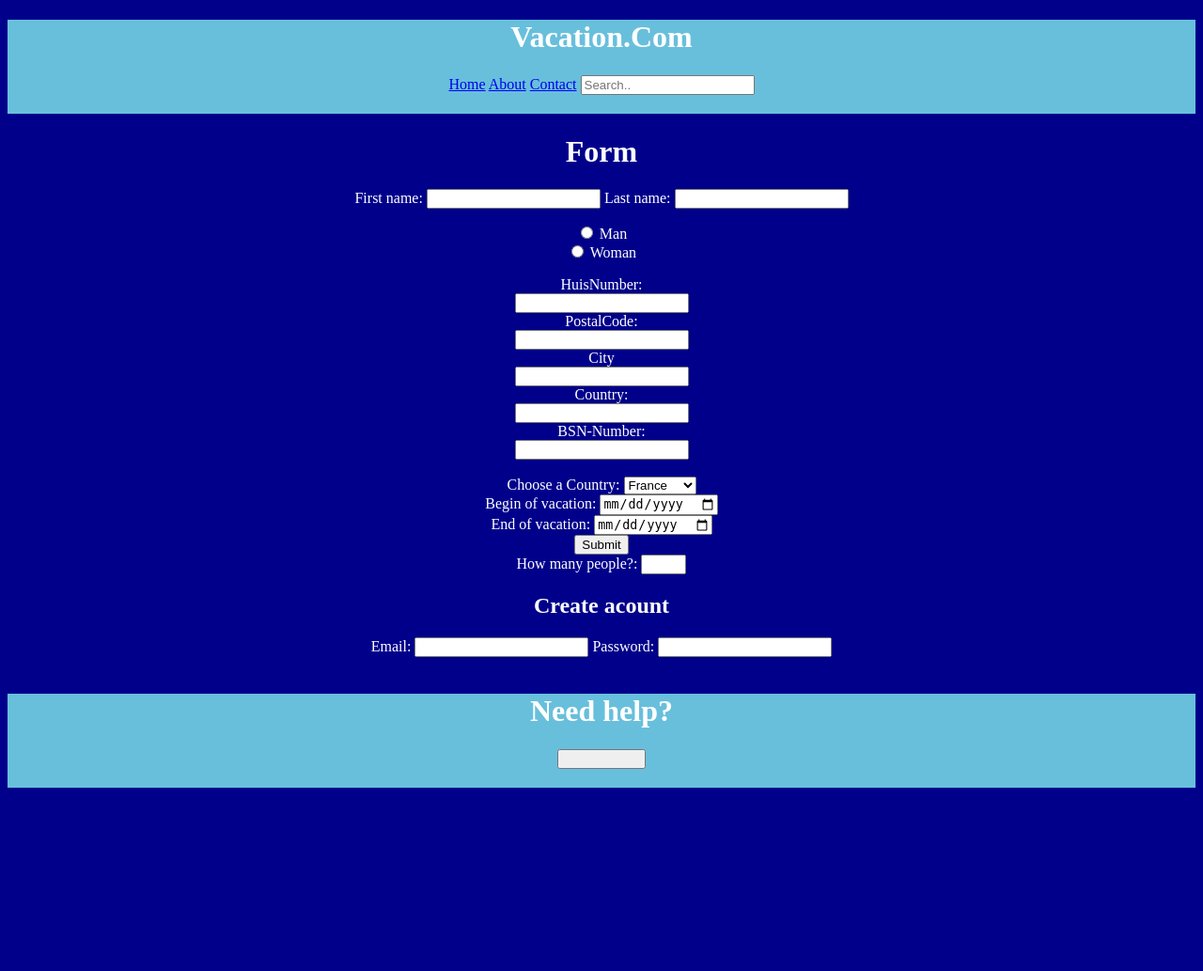
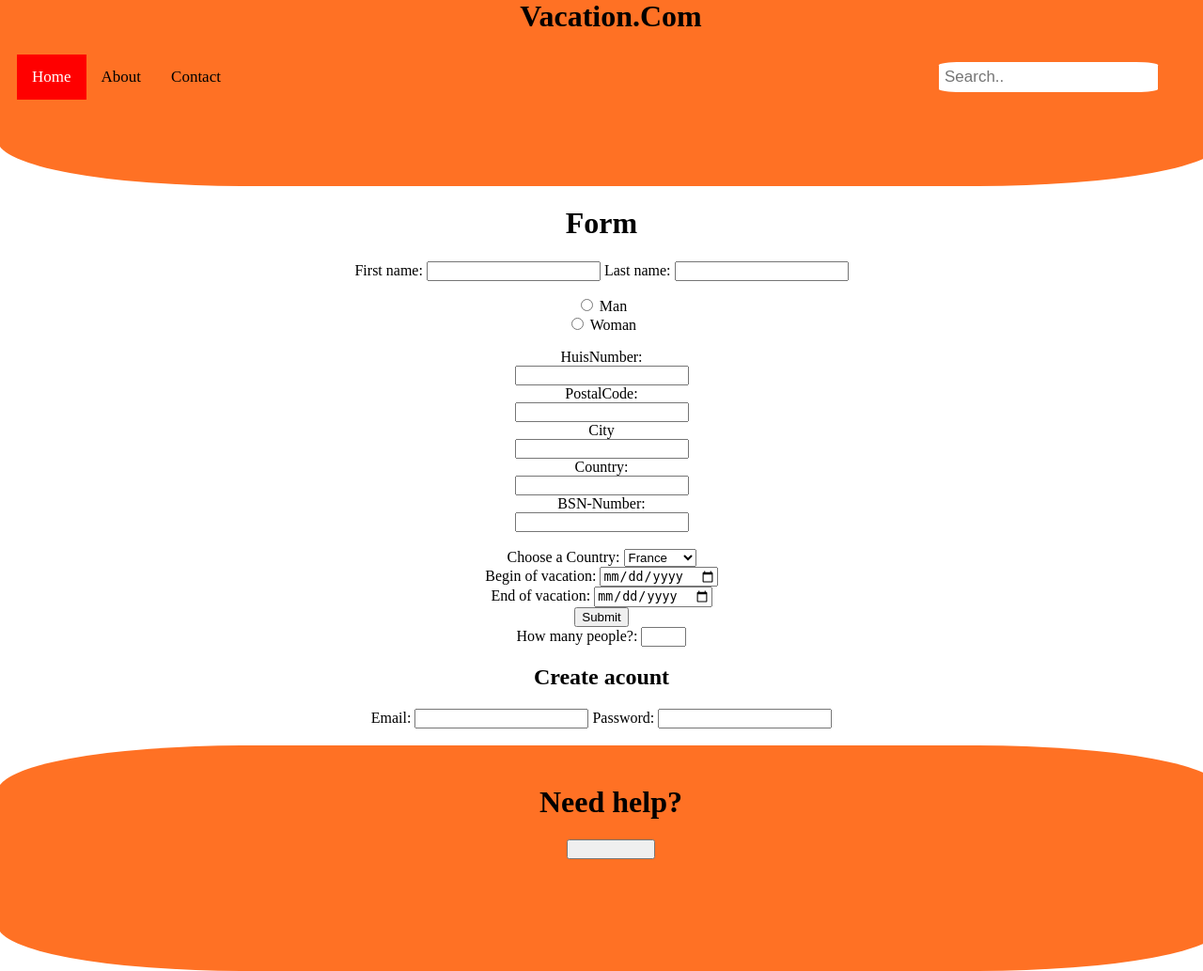
Before and after one commit to NoahE2005/School-Opdrachten, a PHP site: page /Opdracht3.2.html in a window 1280 px wide. Shown: the whole page at 94% size. Before the commit the page ends 838 px from the top, so only its background shows below. Run offline with PHP 8.4, Linux system fonts and the light colour scheme.

Commit message:
Update Stylesheet.css

```diff
--- a/Opdracht 3.2/Stylesheet.css
+++ b/Opdracht 3.2/Stylesheet.css
@@ -1,11 +1,77 @@
 Header, footer {
     width: 100%;
-    height: 100px;
-    background-color: rgb(104, 191, 220);
+    left: 100px;
+    height: 200px;
+    top: 100px;
+    background-color: rgb(255, 113, 36);
     text-align: center;
+    border-radius: 20%;
+    padding: 20px;
+    margin-left: -10px;
 }
+header {
+    margin-top: -50px;
+}
+footer {
+    margin-bottom: -50px;
+}
+
 body {
     text-align: center;
-    background-color: darkblue;
+    background-color: rgb(255, 255, 255);
+    color: black;
+}
+
+.form {
+    border-style: solid;
+    border-radius: 20px;
+    border-radius: 20%;
+    border-color: rgb(255, 113, 36);
+    padding: 20px;
+}
+
+/* Add a black background color to the top navigation bar */
+.topnav {
+    overflow: hidden;
+    background-color: rgb(255, 113, 36);
+  }
+
+  /* Style the links inside the navigation bar */
+  .topnav a {
+    float: left;
+    display: block;
+    color: black;
+    text-align: center;
+    padding: 14px 16px;
+    text-decoration: none;
+    font-size: 17px;
+  }
+
+  /* Change the color of links on hover */
+  .topnav a:hover {
+    background-color: rgb(225, 96, 26);
+    color: black;
+  }
+
+  /* Style the "active" element to highlight the current page */
+  .topnav a.active {
+    background-color: red;
     color: white;
-}
+  }
+
+  /* Style the search box inside the navigation bar */
+  .topnav input[type=text] {
+    float: right;
+    padding: 6px;
+    border: none;
+    margin-top: 8px;
+    margin-right: 50px;
+    font-size: 17px;
+    border-radius: 10%;
+  }
+
+  /* Einde nav */
+
+  .img {
+    text-align: right;
+  }
```
